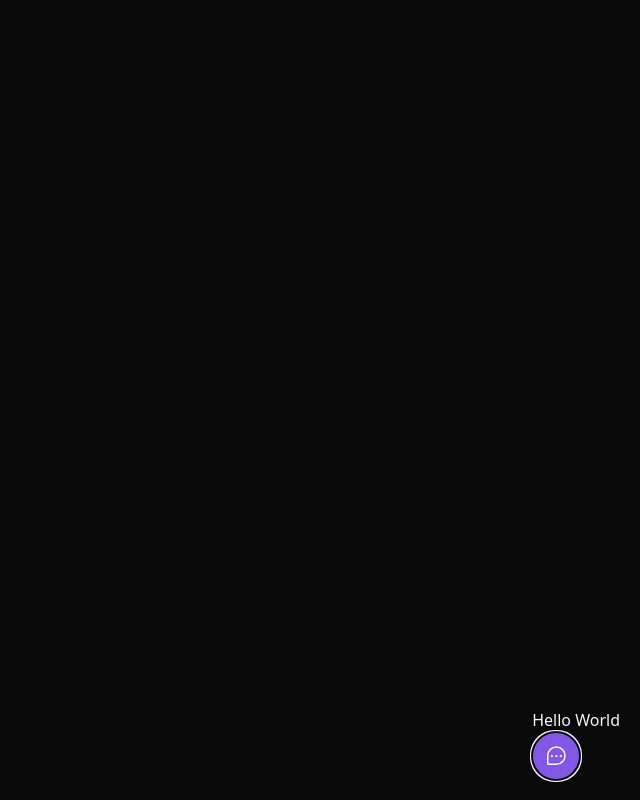
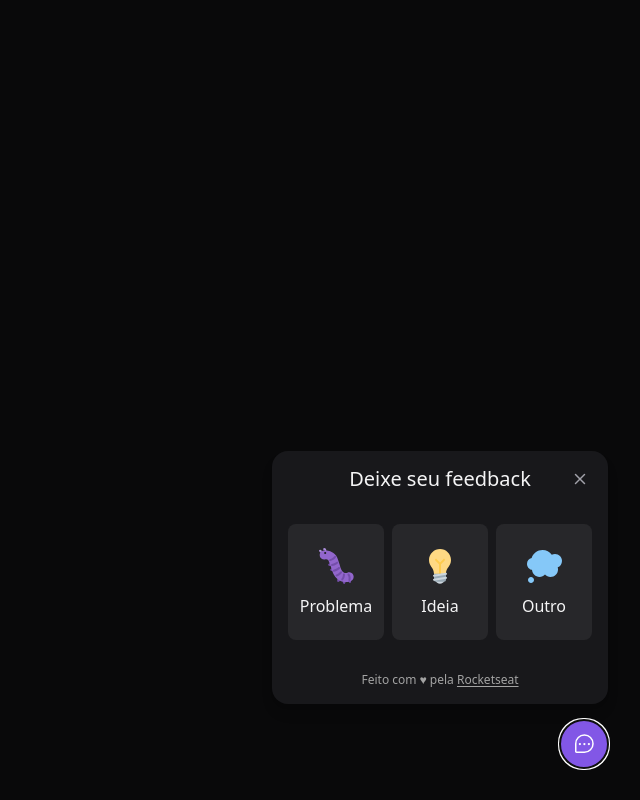
Before and after one commit to alexandre-ls94/nlw-return, a React (Vite) app in the folder web/: page / in a window 1280 px wide. Both pictures are taken after a click on the button "Feedback". Shown: the whole page, without its empty margins (640-1280 px from the left). Built offline with nearby package versions, Linux system fonts and the light colour scheme.

Commit message:
applying WidgetForm in Widget

```diff
--- a/web/src/components/Widget.tsx
+++ b/web/src/components/Widget.tsx
@@ -1,21 +1,22 @@
 import { ChatTeardropDots } from 'phosphor-react'
 // import { useState } from 'react'
 import { Popover } from '@headlessui/react'
+import { WidgetForm } from './WidgetForm'
 
 export function Widget() {
   // const [isWidgetOpen, setIsWidgetOpen] = useState(false)
 
   // function toggleWidgetVisibility() {
-  //   // toda vez que a função é chamada, o setIsWidgetOpen troca o valor da variável isWidgetOpen para o valor contrario a ele mesmo
+  //   toda vez que a função é chamada, o setIsWidgetOpen troca o valor da variável isWidgetOpen para o valor contrario a ele mesmo
   //   setIsWidgetOpen(!isWidgetOpen)
   // }
 
   return (
-    <Popover className='absolute bottom-5 right-5'>
+    <Popover className='absolute bottom-4 right-4 md:bottom-8 md:right-8 flex flex-col items-end'>
 
       {/* mostra o componente se isWidgetOpen for true, equivalente a {isWidgetOpen ? <p>Hello World</p> : null} */}
       {/* {isWidgetOpen && <p>Hello World</p> } */}
-      <Popover.Panel><p>Hello World</p></Popover.Panel>
+      <Popover.Panel><WidgetForm/></Popover.Panel>
 
       {/* group - faz o agrupamento dos elementos do componente */}
       {/* <button onClick={toggleWidgetVisibility} className='bg-brand-500 rounded-full px-3 h-12 text-white flex items-center group'> */}
```
